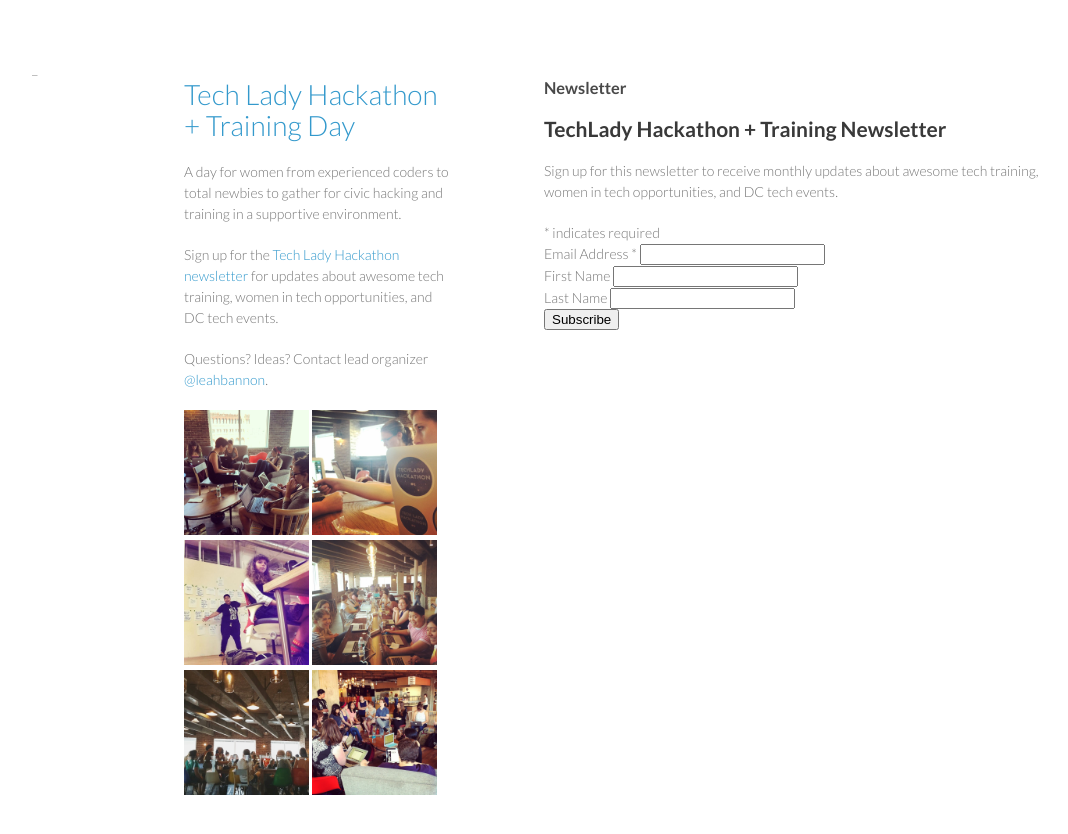
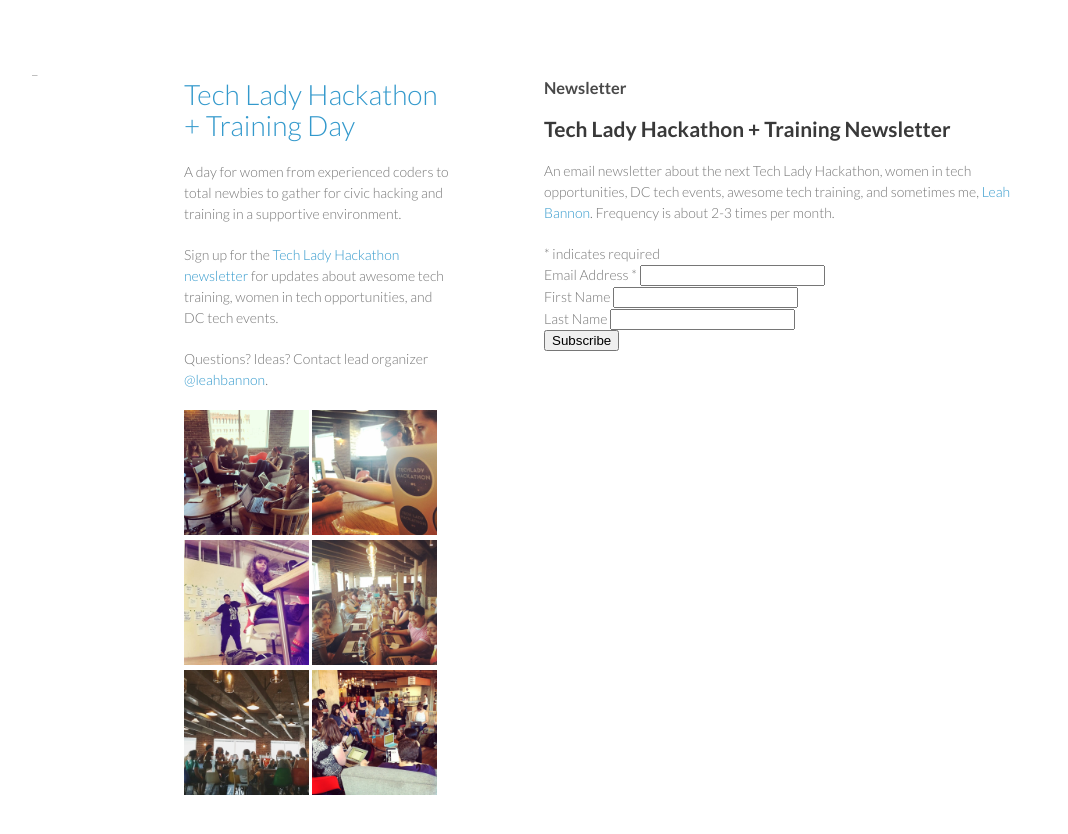
Before and after one commit to leahbannon/techladyhackathon, a Jekyll site: the page built from newsletter.html, in a window 1280 px wide. Shown: the top 834 px of the page, without its empty margins (26-1094 px from the left). Built offline with Jekyll 4.4.1, drawn with Linux system fonts in a browser that asks for light colours; nearby versions of some CDN libraries; comment, search, counter and statistics services are not loaded.

Commit message:
Update newsletter.html

```diff
--- a/newsletter.html
+++ b/newsletter.html
@@ -9,8 +9,8 @@
 
 <div id="mc_embed_signup">
 <form action="http://hackathontrainingday.us3.list-manage.com/subscribe/post?u=fa2fbc8ac3f779641e2b044f7&amp;id=0ec18fba83" method="post" id="mc-embedded-subscribe-form" name="mc-embedded-subscribe-form" class="validate" target="_blank" novalidate>
-	<h2>TechLady Hackathon + Training Newsletter</h2>
-	<p>Sign up for this newsletter to receive monthly updates about awesome tech training, women in tech opportunities, and DC tech events.</p>
+	<h2>Tech Lady Hackathon + Training Newsletter</h2>
+	<p>An email newsletter about the next Tech Lady Hackathon, women in tech opportunities, DC tech events, awesome tech training, and sometimes me, <a href="http://leah.io">Leah Bannon</a>. Frequency is about 2-3 times per month.</p>
 <div class="indicates-required"><span class="asterisk">*</span> indicates required</div>
 <div class="mc-field-group">
 	<label for="mce-EMAIL">Email Address  <span class="asterisk">*</span>
```
